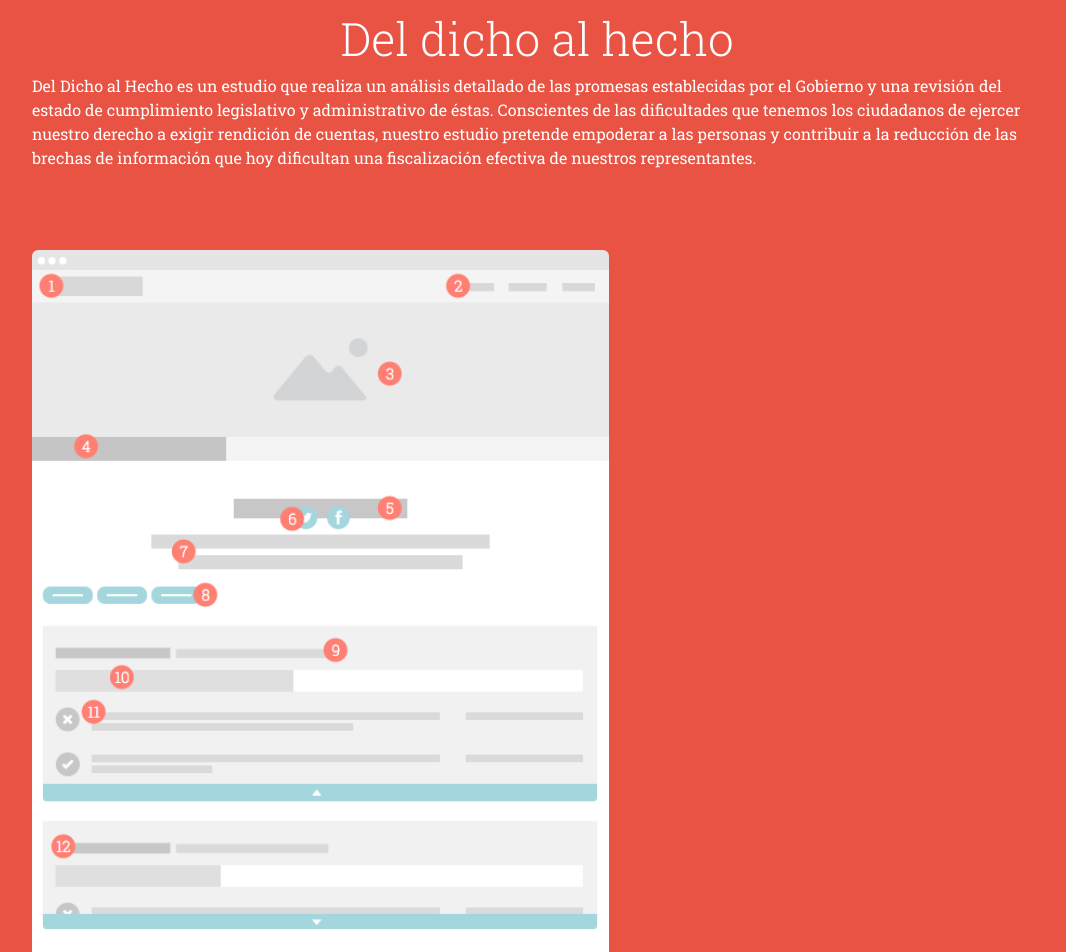
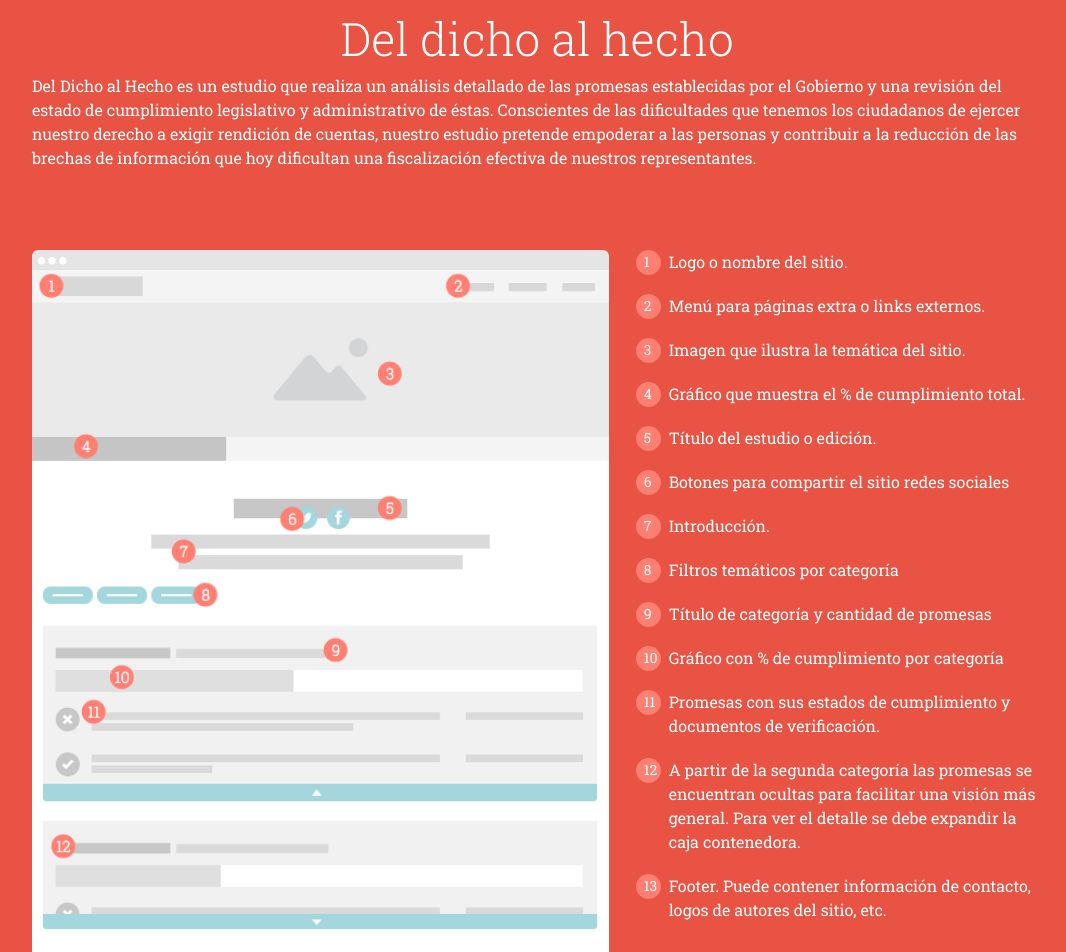
Before and after one commit to ciudadanointeligente/ciudadanointeligente.github.io, a Jekyll site: the page built from _projects/088-ddah.markdown, in a window 1280 px wide. Shown: the part 467-1419 px from the top of the page, without its empty margins (103-1169 px from the left). Built offline with Jekyll 4.4.1, drawn with Linux system fonts in a browser that asks for light colours; nearby versions of some CDN libraries; library files that are not in the unit come from our copies.

Commit message:
Estructura mockup de proyectos

```diff
--- a/_layouts/projects-history.html
+++ b/_layouts/projects-history.html
@@ -16,14 +16,12 @@
                   <p>{{ page.description }}</p>
                   <div class="row">
                     <div class="col-md-7 browser"><img src="{{ site.baseurl }}/img/projects/mockups/{{ page.mockup }}"></div>
-                    <div class="col-md-5">
-                      <p class="mockup-txt">
+                    <div class="col-md-5 mockup-txt">
                         <ol>
-                          {% for p in page.mockup-text %}
+                          {% for p in page.mockup_txt %}
                             <li>{{ p.txt }}</li>
                           {% endfor %}
                         </ol>
-                      </p>
                     </div>
                   </div>
               </div>
--- a/_projects/088-ddah.markdown
+++ b/_projects/088-ddah.markdown
@@ -8,7 +8,18 @@ description: Del Dicho al Hecho es un estudio que realiza un análisis detallado
 site_url: http://deldichoalhecho.cl
 status: activo
 mockup: ddah-mock.png
-mockup-txt:
+mockup_txt:
   - txt: Logo o nombre del sitio.
-  - txt: menú para páginas extra.
+  - txt: Menú para páginas extra o links externos.
+  - txt: Imagen que ilustra la temática del sitio.
+  - txt: Gráfico que muestra el % de cumplimiento total.
+  - txt: Título del estudio o edición.
+  - txt: Botones para compartir el sitio redes sociales
+  - txt: Introducción.
+  - txt: Filtros temáticos por categoría
+  - txt: Título de categoría y cantidad de promesas
+  - txt: Gráfico con % de cumplimiento por categoría
+  - txt: Promesas con sus estados de cumplimiento y documentos de verificación.
+  - txt: A partir de la segunda categoría las promesas se encuentran ocultas para facilitar una visión más general. Para ver el detalle se debe expandir la caja contenedora.
+  - txt: Footer. Puede contener información de contacto, logos de autores del sitio, etc.
 ---
--- a/css/main.css
+++ b/css/main.css
@@ -962,8 +962,34 @@ li.current {
 }
 
 .mockup-txt {
-  border-left: 4px solid #FF7F72;
-  padding-left: 12px
+  z-index: 1;
+  padding-left: 45px;
+}
+
+.mockup-txt ol {
+  counter-reset: item;
+  list-style-type: none;
+}
+
+.mockup-txt li {
+  position: relative;
+  display: block;
+  margin-bottom: 20px;
+}
+
+.mockup-txt li:before {
+  font-size: 14px;
+  background: #FF7F72;
+  border-radius: 17px;
+  padding: 1px 8px;
+  position: absolute;
+  z-index: -1;
+  left: -33px;
+  top: 0px;
+  content: counter(item) " ";
+  counter-increment: item;
+  width: 25px;
+  height: 25px;
 }
 
 /*Pantallas*/
```
